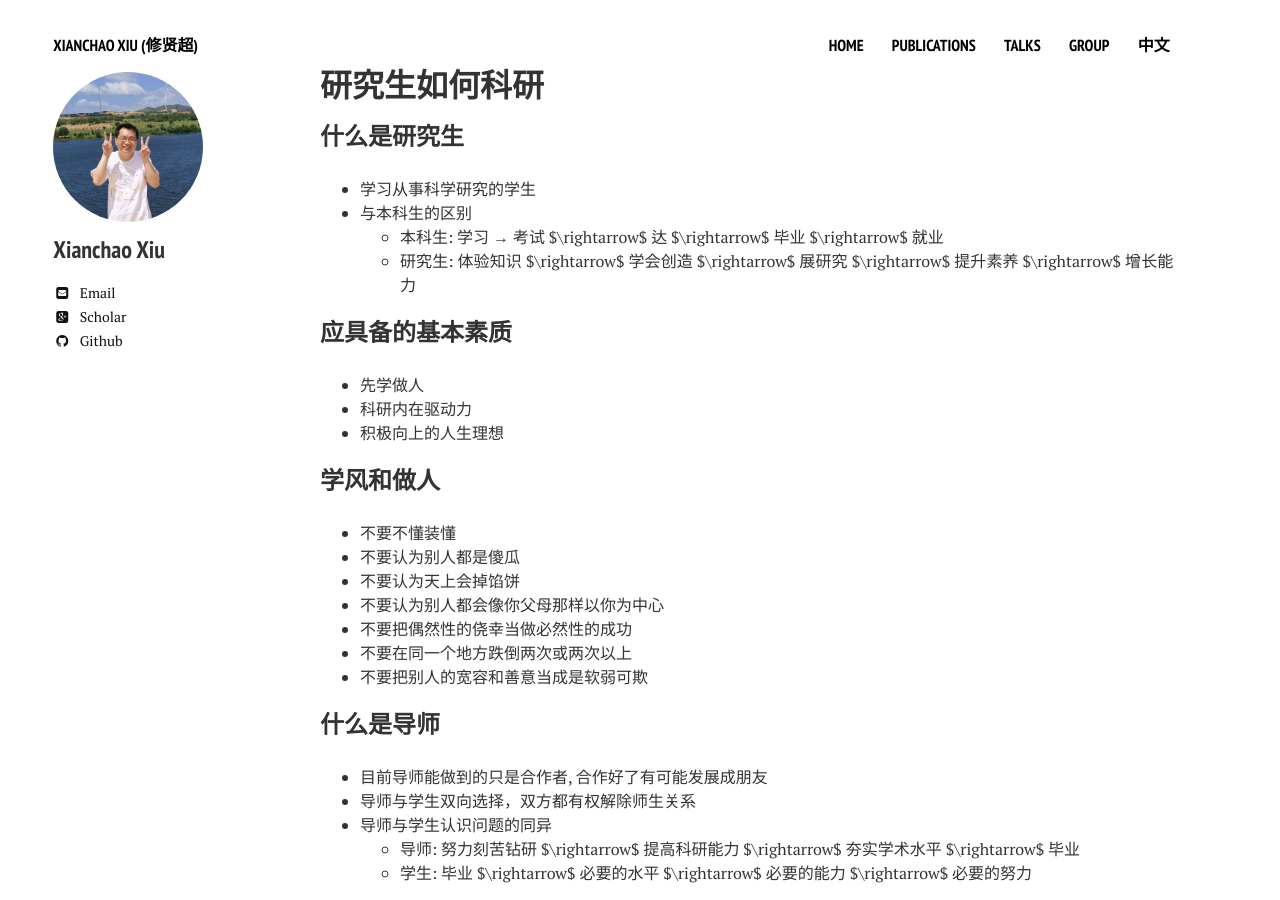
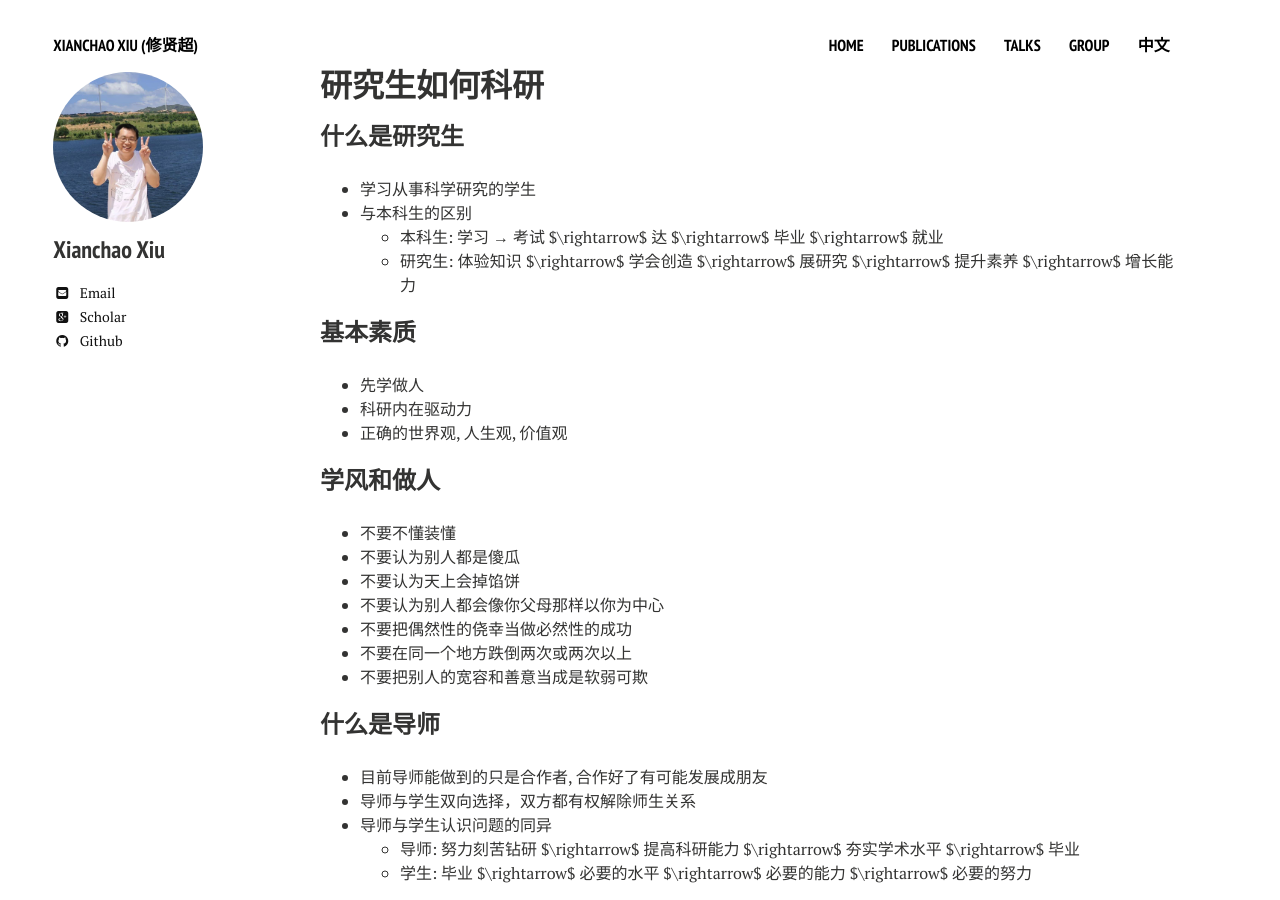
Before and after one commit to xianchaoxiu/xianchaoxiu.github.io, a Jekyll site: the page built from chinese/reading/how/index.md, in a window 1280 px wide and 900 px high. Built offline with Jekyll 4.4.1, drawn with Linux system fonts in a browser that asks for light colours; nearby versions of some CDN libraries.

Commit message:
Update index.md

```diff
--- a/chinese/reading/how/index.md
+++ b/chinese/reading/how/index.md
@@ -12,10 +12,10 @@ share: false
   - 研究生: 体验知识 $\rightarrow$ 学会创造 $\rightarrow$ 展研究 $\rightarrow$ 提升素养 $\rightarrow$ 增长能力
 
 
-### 应具备的基本素质
+### 基本素质
 * 先学做人
 * 科研内在驱动力
-* 积极向上的人生理想
+* 正确的世界观, 人生观, 价值观
 
 
 ### 学风和做人
```
